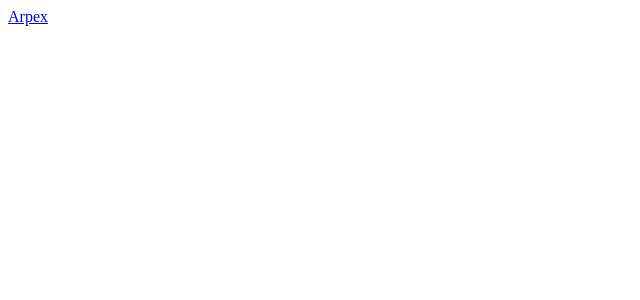
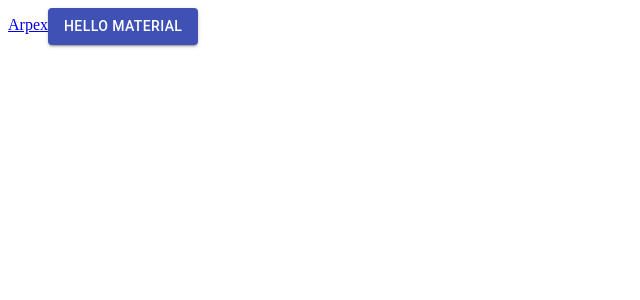
Before and after one commit to cazettogroove/arpex-frontend, a React (Create React App) app: page / in a window 1280 px wide. Shown: the top 300 px of the page, without its empty margins (0-640 px from the left). Built offline with nearby package versions, Linux system fonts and the light colour scheme.

Commit message:
feat: add material ui package

```diff
--- a/package.json
+++ b/package.json
@@ -14,7 +14,8 @@
     "react-dom": "^17.0.2",
     "react-scripts": "4.0.3",
     "typescript": "^4.1.2",
-    "web-vitals": "^1.0.1"
+    "web-vitals": "^1.0.1",
+    "@material-ui/core": "^4.12.3"
   },
   "scripts": {
     "start": "react-scripts start",
--- a/src/App.tsx
+++ b/src/App.tsx
@@ -1,4 +1,5 @@
 import React, { FC } from 'react';
+import Button from '@material-ui/core/Button';
 
 export const App: FC = () => {
   return (
@@ -10,6 +11,10 @@
       >
         Arpex
       </a>
+
+      <Button variant="contained" color="primary">
+        Hello Material
+      </Button>
     </div>
   );
 };
```
Also changed, not shown: 2 other files (tests, documents, lock files or other folders).
